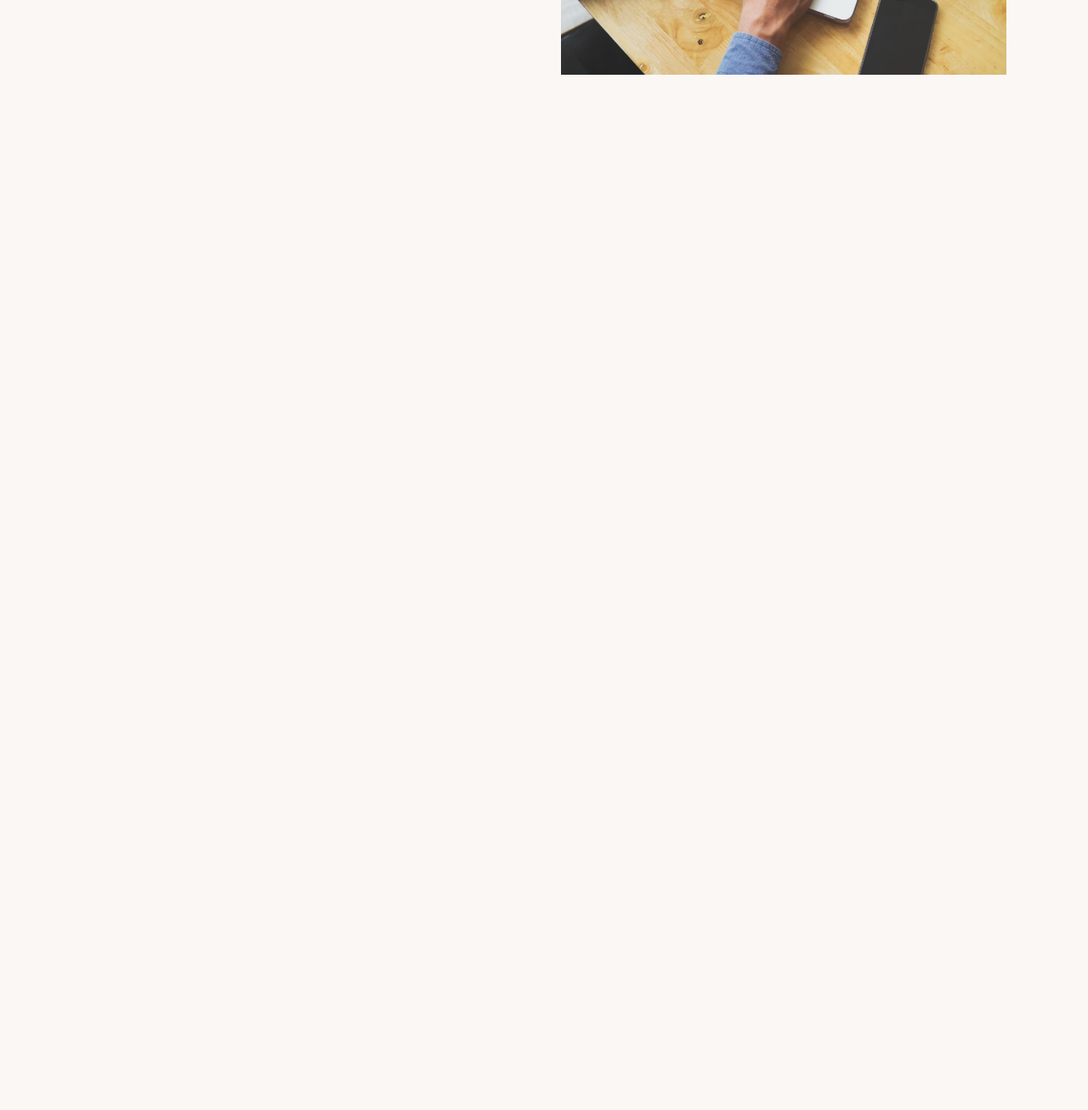
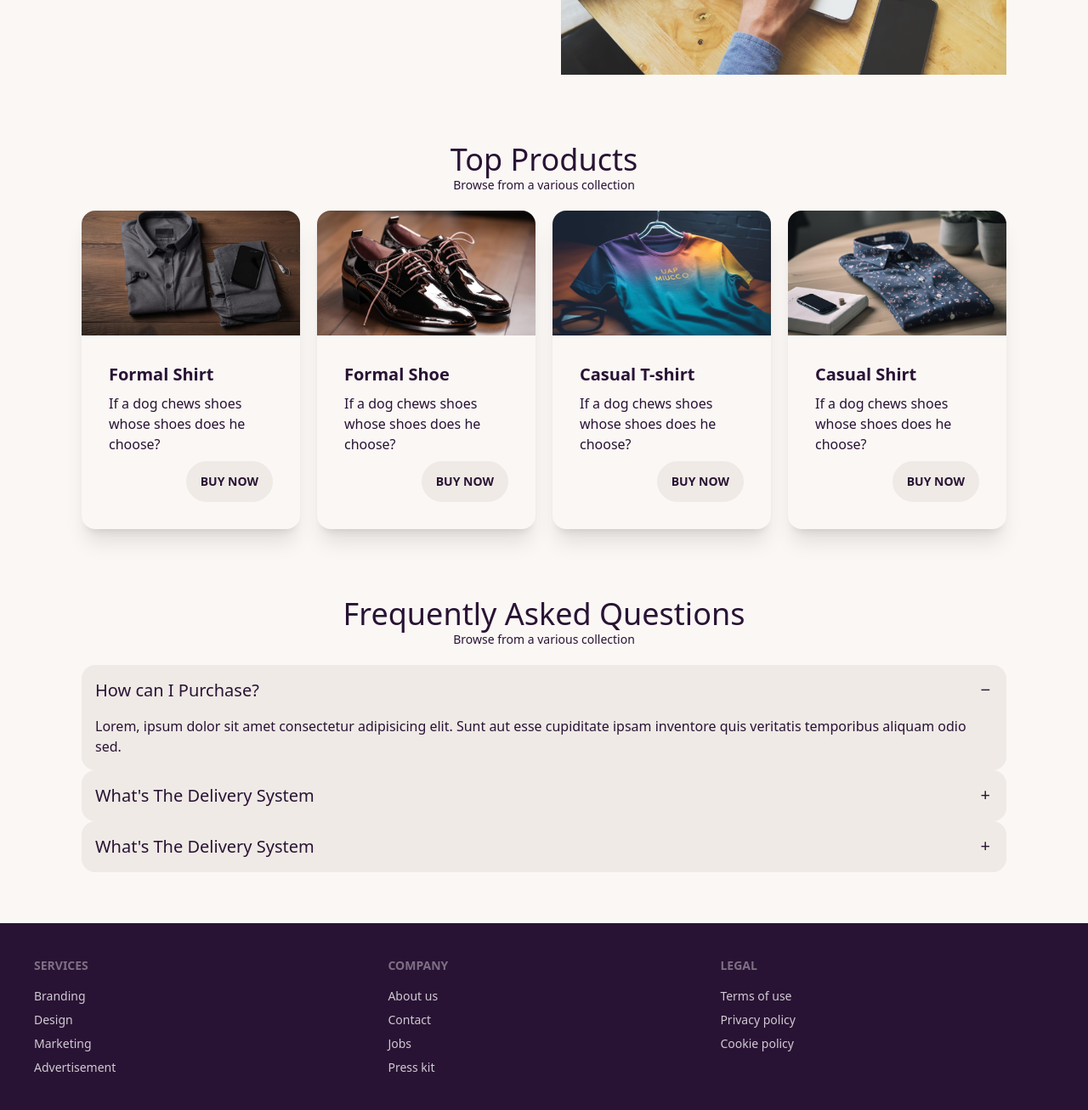
Before and after one commit to farhanrahid8/daisyui-second-project, a plain HTML site: page index.html in a window 1280 px wide. Shown: the part 1509-2816 px from the top of the page at 85% size. Before the commit the page ends 1657 px from the top, so only its background shows below. Drawn offline with nearby package versions, Linux system fonts and the light colour scheme.

Commit message:
added the footer section

```diff
--- a/index.html
+++ b/index.html
@@ -108,7 +108,8 @@
                 <figure><img src="./images/hoodies.avif" alt="Shoes" /></figure>
                 <div class="card-body">
                     <h2 class="card-title">Clothes</h2>
-                      <p>If a dog chews shoes whose shoes does he choose. Lorem ipsum dolor sit amet, consectetur adipisicing elit.</p>
+                    <p>If a dog chews shoes whose shoes does he choose. Lorem ipsum dolor sit amet, consectetur
+                        adipisicing elit.</p>
                     <div class="card-actions justify-end">
                         <button class="btn">Buy Now</button>
                     </div>
@@ -118,7 +119,8 @@
                 <figure><img src="./images/shoes.avif" alt="Shoes" /></figure>
                 <div class="card-body">
                     <h2 class="card-title">Shoes</h2>
-                      <p>If a dog chews shoes whose shoes does he choose. Lorem ipsum dolor sit amet, consectetur adipisicing elit.</p>
+                    <p>If a dog chews shoes whose shoes does he choose. Lorem ipsum dolor sit amet, consectetur
+                        adipisicing elit.</p>
                     <div class="card-actions justify-end">
                         <button class="btn">Buy Now</button>
                     </div>
@@ -128,7 +130,8 @@
                 <figure><img src="./images/perfume.avif" alt="Shoes" /></figure>
                 <div class="card-body">
                     <h2 class="card-title">Perfumes</h2>
-                      <p>If a dog chews shoes whose shoes does he choose. Lorem ipsum dolor sit amet, consectetur adipisicing elit.</p>
+                    <p>If a dog chews shoes whose shoes does he choose. Lorem ipsum dolor sit amet, consectetur
+                        adipisicing elit.</p>
                     <div class="card-actions justify-end">
                         <button class="btn">Buy Now</button>
                     </div>
@@ -147,7 +150,9 @@
             <div class="flex-1">
                 <div>
                     <h1 class="text-2xl md:text-4xl mb-2">Easy Purchase</h1>
-                    <p>Lorem ipsum dolor sit amet consectetur adipisicing elit. Temporibus eos ducimus iure nihil aliquam eius recusandae ab sit quod et numquam repellendus quisquam, natus in? Repellat recusandae at omnis possimus!</p>
+                    <p>Lorem ipsum dolor sit amet consectetur adipisicing elit. Temporibus eos ducimus iure nihil
+                        aliquam eius recusandae ab sit quod et numquam repellendus quisquam, natus in? Repellat
+                        recusandae at omnis possimus!</p>
                 </div>
             </div>
             <div class="flex-1">
@@ -158,6 +163,142 @@
 
     </section>
 
+    <!-- Product Section -->
+
+    <section class="max-w-screen-xl mx-auto px-8 md:px-16 lg:px-24 py-5 my-10">
+        <!-- heading -->
+        <div class="text-center pb-5">
+            <h1 class="text-2xl md:text-4xl">Top Products</h1>
+            <p class="text-sm">Browse from a various collection</p>
+        </div>
+
+
+        <!-- cards -->
+        <div class="grid sm:grid-cols-2 md:grid-cols-3 lg:grid-cols-4 gap-5">
+            <div class="card bg-base-100 shadow-xl">
+                <figure><img
+                        src="./images/elegant-businessman-attire-hangs-modern-closet-generated-by-ai_188544-15312.avif"
+                        alt="Shoes" /></figure>
+                <div class="card-body">
+                    <h2 class="card-title">Formal Shirt</h2>
+                    <p>If a dog chews shoes whose shoes does he choose?</p>
+                    <div class="card-actions justify-end">
+                        <button class="btn">Buy Now</button>
+                    </div>
+                </div>
+            </div>
+            <div class="card bg-base-100 shadow-xl">
+                <figure><img
+                        src="./images/shiny-black-leather-shoes-exude-modern-luxury-generated-by-ai_188544-36154.avif"
+                        alt="Shoes" /></figure>
+                <div class="card-body">
+                    <h2 class="card-title">Formal Shoe</h2>
+                    <p>If a dog chews shoes whose shoes does he choose?</p>
+                    <div class="card-actions justify-end">
+                        <button class="btn">Buy Now</button>
+                    </div>
+                </div>
+            </div>
+            <div class="card bg-base-100 shadow-xl">
+                <figure><img src="./images/blue-yellow-t-shirt-wooden-hanger-generated-by-ai_188544-42185.avif"
+                        alt="Shoes" /></figure>
+                <div class="card-body">
+                    <h2 class="card-title">Casual T-shirt</h2>
+                    <p>If a dog chews shoes whose shoes does he choose?</p>
+                    <div class="card-actions justify-end">
+                        <button class="btn">Buy Now</button>
+                    </div>
+                </div>
+            </div>
+            <div class="card bg-base-100 shadow-xl">
+                <figure><img
+                        src="./images/elegant-businessman-shirt-wooden-desk-stack-generated-by-ai_188544-34678.avif"
+                        alt="Shoes" /></figure>
+                <div class="card-body">
+                    <h2 class="card-title">Casual Shirt</h2>
+                    <p>If a dog chews shoes whose shoes does he choose?</p>
+                    <div class="card-actions justify-end">
+                        <button class="btn">Buy Now</button>
+                    </div>
+                </div>
+            </div>
+
+
+
+
+        </div>
+
+
+    </section>
+
+    <!-- FAQ section -->
+    <section class="max-w-screen-xl mx-auto px-8 md:px-16 lg:px-24 py-5 my-10">
+        <!-- heading -->
+        <div class="text-center pb-5">
+            <h1 class="text-2xl md:text-4xl">Frequently Asked Questions</h1>
+            <p class="text-sm">Browse from a various collection</p>
+        </div>
+
+        <!-- Accordion -->
+        <div class="collapse collapse-plus bg-base-200">
+            <input type="radio" name="my-accordion-3" checked="checked" />
+            <div class="collapse-title text-xl font-medium">
+              How can I Purchase?
+            </div>
+            <div class="collapse-content">
+              <p>Lorem, ipsum dolor sit amet consectetur adipisicing elit. Sunt aut esse cupiditate ipsam inventore quis veritatis temporibus aliquam odio sed.</p>
+            </div>
+          </div>
+          <div class="collapse collapse-plus bg-base-200">
+            <input type="radio" name="my-accordion-3" />
+            <div class="collapse-title text-xl font-medium">
+              What's The Delivery System
+            </div>
+            <div class="collapse-content">
+              <p>hello</p>
+            </div>
+          </div>
+          <div class="collapse collapse-plus bg-base-200">
+            <input type="radio" name="my-accordion-3" />
+            <div class="collapse-title text-xl font-medium">
+                What's The Delivery System
+            </div>
+            <div class="collapse-content">
+              <p>hello</p>
+            </div>
+          </div>
+
+
+    </section>
+
+    <!-- /Footer Section -->
+
+    <footer>
+        <footer class="footer p-10 bg-neutral text-neutral-content">
+            <div>
+              <span class="footer-title">Services</span>
+              <a class="link link-hover">Branding</a>
+              <a class="link link-hover">Design</a>
+              <a class="link link-hover">Marketing</a>
+              <a class="link link-hover">Advertisement</a>
+            </div>
+            <div>
+              <span class="footer-title">Company</span>
+              <a class="link link-hover">About us</a>
+              <a class="link link-hover">Contact</a>
+              <a class="link link-hover">Jobs</a>
+              <a class="link link-hover">Press kit</a>
+            </div>
+            <div>
+              <span class="footer-title">Legal</span>
+              <a class="link link-hover">Terms of use</a>
+              <a class="link link-hover">Privacy policy</a>
+              <a class="link link-hover">Cookie policy</a>
+            </div>
+          </footer>
+
+    </footer>
+
 </body>
 
 </html>
```
Lines whose indentation alone changed are shown as unchanged.
